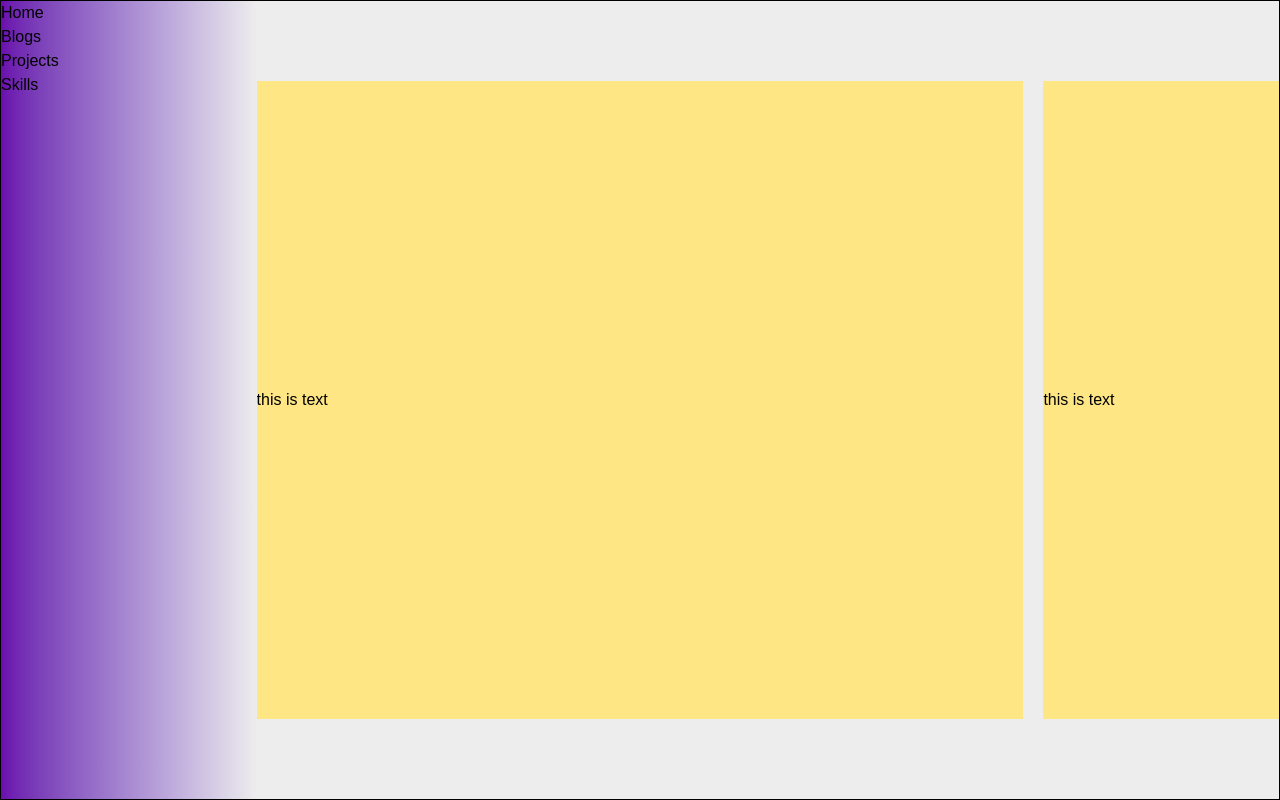
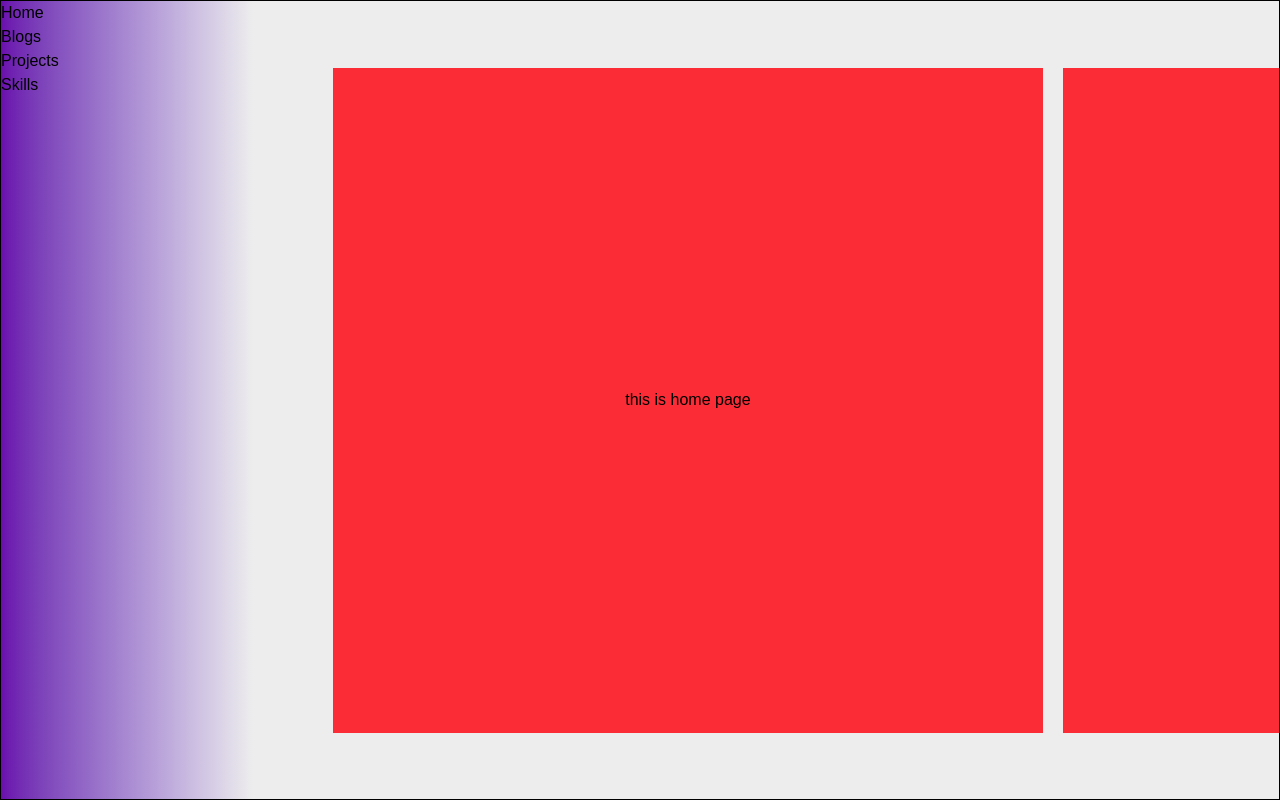
Before and after one commit to vky5/portfolio, a Next.js app: page / in a window 1280 px wide. Built offline with nearby package versions, Linux system fonts and the light colour scheme.

Commit message:
fixed slide issue

```diff
--- /dev/null
+++ b/src/components/HomeSlide.tsx
@@ -0,0 +1,9 @@
+function HomePage() {
+  return (
+    <div>
+        this is home page
+    </div>
+  )
+}
+
+export default HomePage
--- a/src/components/HorizontalScroll.tsx
+++ b/src/components/HorizontalScroll.tsx
@@ -1,4 +1,6 @@
 "use client";
+
+import HomePage from "./HomeSlide";
 
 function HorizontalScroll() {
   return (
@@ -12,37 +14,26 @@ function HorizontalScroll() {
           <li>Skills</li>
         </ul>
       </section>
-
-      {/* this section is going to contain all the slides */}
-      {/* <section className="flex justify-center items-center w-3/4 h-full overflow-x-auto bg-green-400 space-x-3"> */}
-        {/* but let's create a section which is going to be the center position of slideshow */}
-        {/* <section className="min-w-[75%] h-3/4 bg-red-500">
-          this is the text
-        </section>
-        <section className="min-w-[75%] h-3/4 bg-red-500">
-          this is another text
-        </section> */}
-        {/* <div className="w-3/4 h-3/4 bg-green-500 overflow-x-visible space-x-3 flex z-10">
-          <section className="min-w-full h-full bg-red-500">
-            this is the text
-          </section>
-          <section className="min-w-full h-full bg-red-500">
-            this is another text
-          </section>
-        </div>
-      </section> */}
-
-
-      <section className="w-full overflow-x-auto flex space-x-5 justify-start items-center">
-          <div className="min-w-3/4 h-4/5 flex items-center justify-between bg-amber-200">this is text</div>
-          <div className="min-w-3/4 h-4/5 flex items-center justify-between bg-amber-200">this is text</div>
-          <div className="min-w-3/4 h-4/5 flex items-center justify-between bg-amber-200">this is text</div>
-          <div className="min-w-3/4 h-4/5 flex items-center justify-between bg-amber-200">this is text</div>
-          <div className="min-w-3/4 h-4/5 flex items-center justify-between bg-amber-200">this is text</div>
+      <section className="w-full overflow-x-auto flex space-x-5 justify-start items-center px-10" style={{scrollbarWidth: "none"}}>
+        {[
+          <HomePage key="home-page" />,
+          "This is the section",
+          "This is the section",
+          "This is the section",
+          "This is the section",
+        ].map((content, index, arr) => (
+          <div
+            key={index}
+            className={`min-w-3/4 h-full flex items-center justify-end  ${
+              `${index === arr.length - 1 ? "mr-36" : ""} ${index === 0 ? "ml-10" : ""}` // Extra margin for last and first slides
+            }`}
+          >
+            <div className="w-4xl h-10/12 bg-red-500 flex items-center justify-center">
+              {content}
+            </div>
+          </div>
+        ))}
       </section>
-
-
-
     </div>
   );
 }
```
Also changed, not shown: src/components/BlogsSlide.tsx (added), src/components/ContactMeSlide.tsx (added), src/components/ProjectsSlide.tsx (added), src/components/SkillsSlide.tsx (added).
